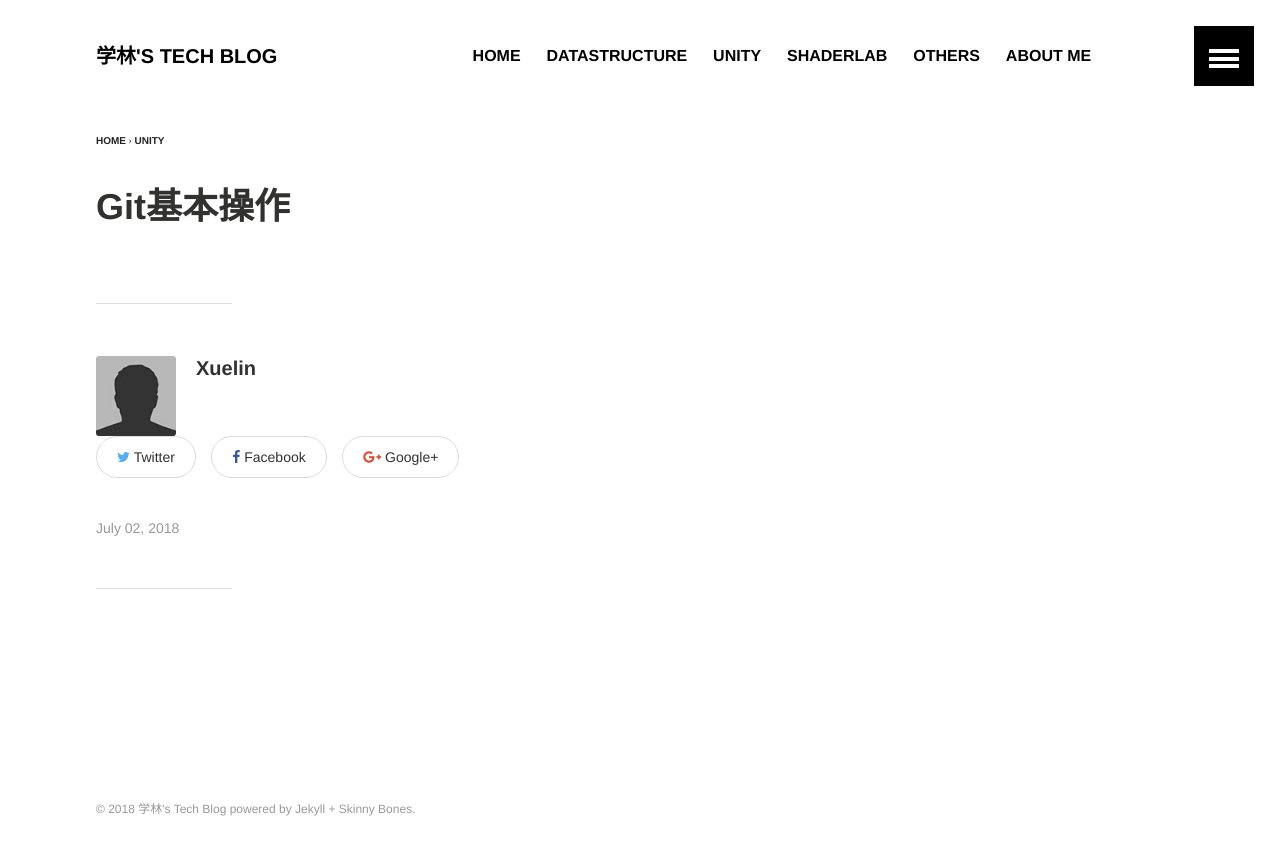
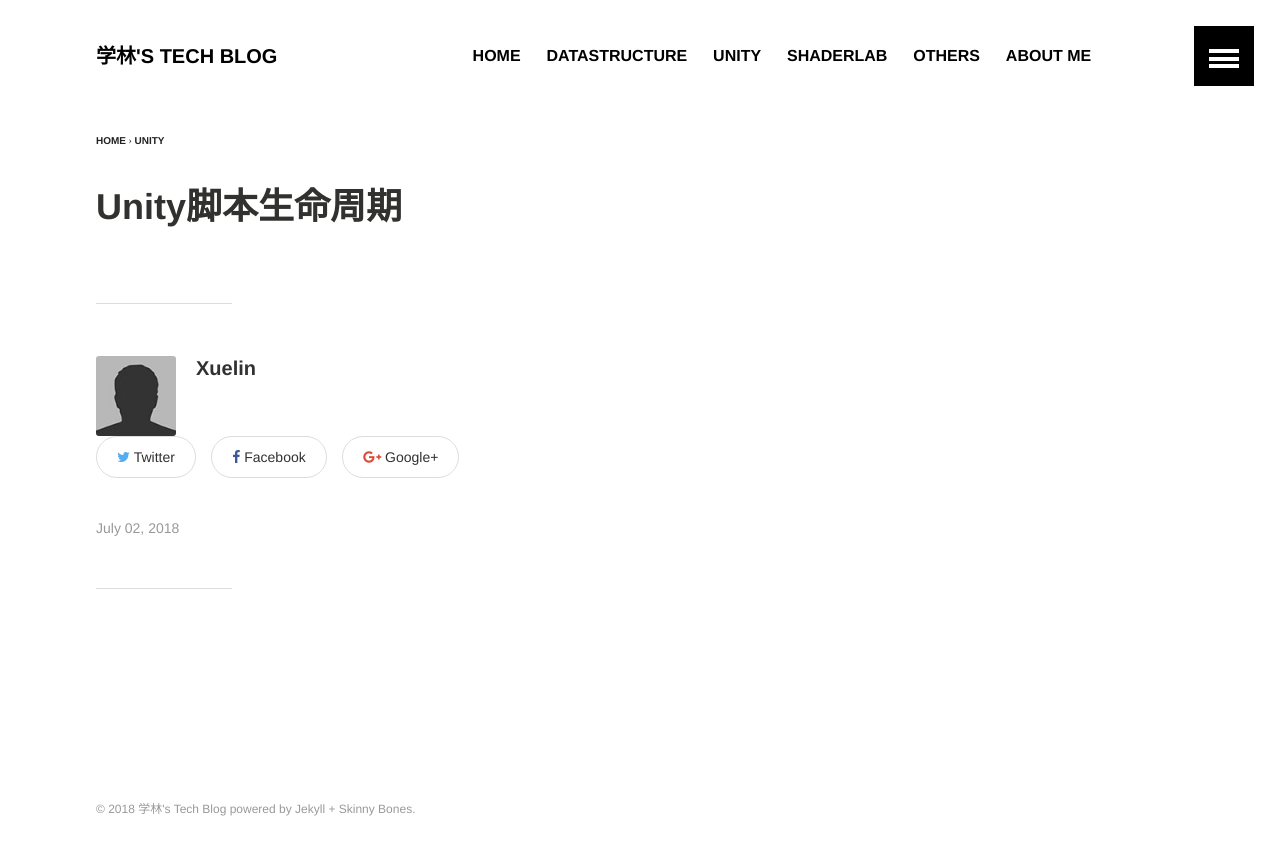
Before and after one commit to Office2010/Office2010.github.io, a Jekyll site: the page built from _posts/unity/2018-07-02-unity-script-execution-order.md, in a window 1280 px wide. Shown: the top 855 px of the page. Built offline with Jekyll 4.4.1, drawn with Linux system fonts in a browser that asks for light colours; comment, search, counter and statistics services are not loaded.

Commit message:
blogTheme

```diff
--- a/_posts/unity/2018-07-02-unity-script-execution-order.md
+++ b/_posts/unity/2018-07-02-unity-script-execution-order.md
@@ -1,7 +1,7 @@
 ---
 layout: article
-title:  "Git基本操作"
+title:  "Unity脚本生命周期"
 categories: unity
 image:
-    teaser: /others/jekyll/Jekyll+Github.jpg
+    teaser: /unity/unity.jpg
 ---
```
Also changed, not shown: images/unity/unity.jpg (added).
